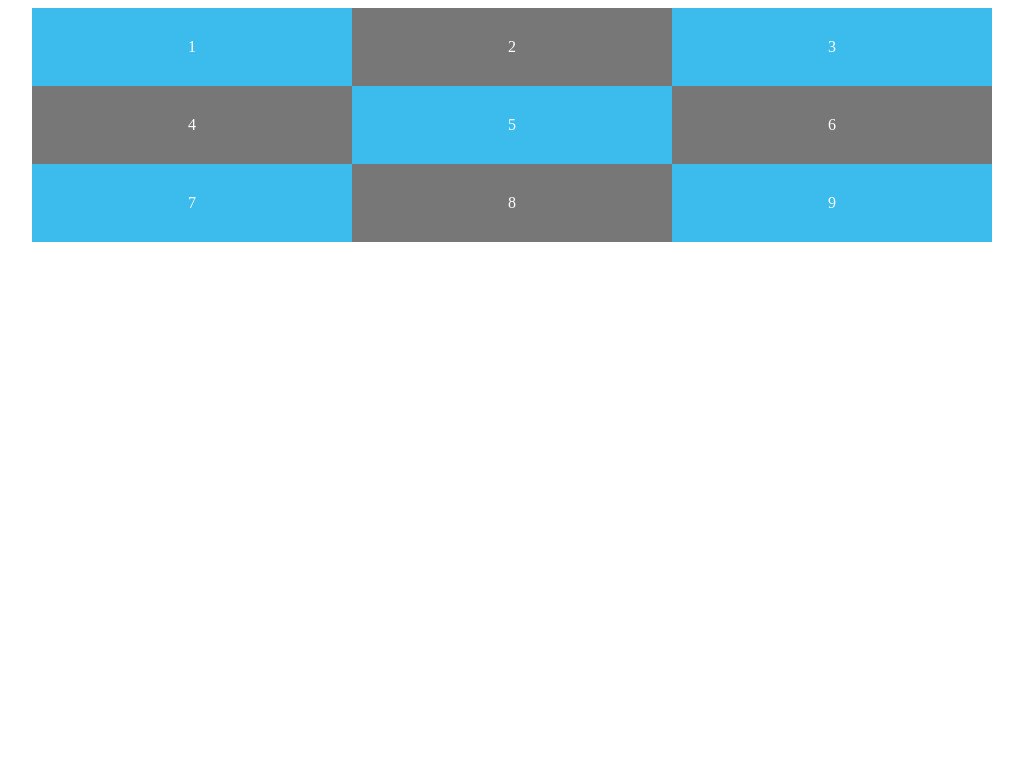
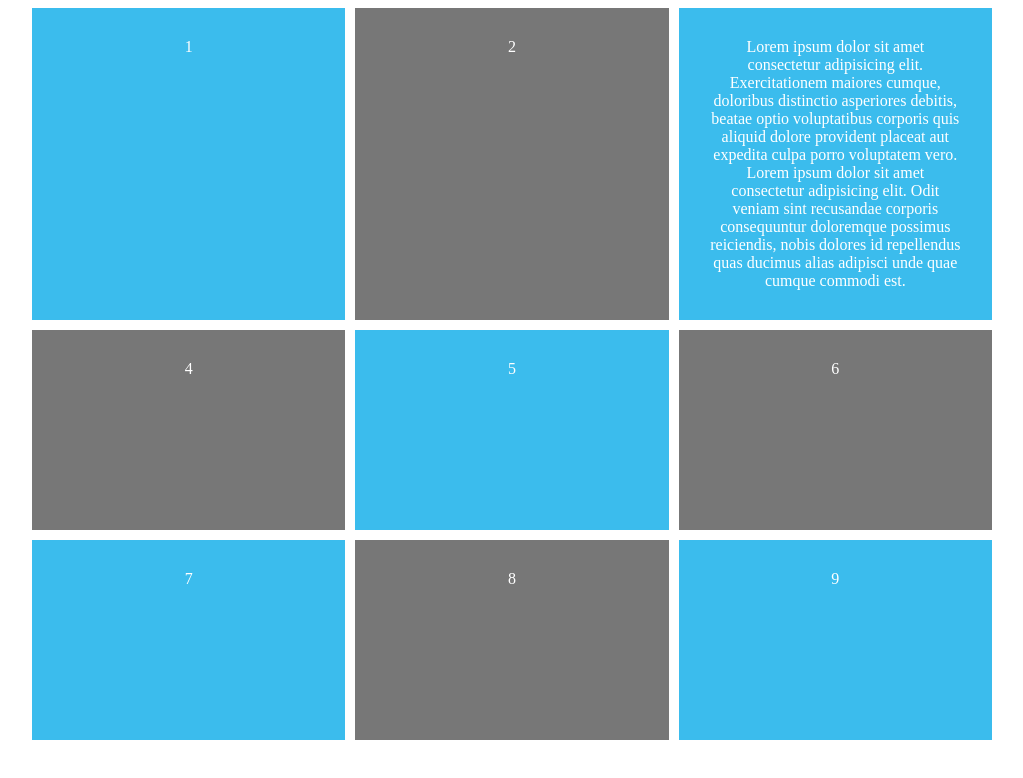
Before and after one commit to h131177/CSS-Grid, a plain HTML site: page index.html in a window 1280 px wide. Shown: the whole page, without its empty margins (128-1151 px from the left). Drawn offline with Linux system fonts and the light colour scheme.

Commit message:
Grid Rows

```diff
--- a/index.html
+++ b/index.html
@@ -1,5 +1,6 @@
 <!DOCTYPE html>
 <html lang="en">
+
 <head>
     <link rel="stylesheet" href="style.css">
     <meta charset="UTF-8">
@@ -7,13 +8,18 @@
     <meta name="viewport" content="width=device-width, initial-scale=1.0">
     <title>Using CSS Grid</title>
 </head>
+
 <body>
 
     <div id="content">
 
         <div>1</div>
         <div>2</div>
-        <div>3</div>
+        <div>Lorem ipsum dolor sit amet consectetur adipisicing elit. Exercitationem maiores cumque, doloribus
+            distinctio asperiores debitis, beatae optio voluptatibus corporis quis aliquid dolore provident placeat aut
+            expedita culpa porro voluptatem vero. Lorem ipsum dolor sit amet consectetur adipisicing elit. Odit veniam
+            sint recusandae corporis consequuntur doloremque possimus reiciendis, nobis dolores id repellendus quas
+            ducimus alias adipisci unde quae cumque commodi est.</div>
         <div>4</div>
         <div>5</div>
         <div>6</div>
@@ -23,4 +29,5 @@
 
     </div>
 </body>
+
 </html>
--- a/style.css
+++ b/style.css
@@ -8,6 +8,12 @@ body {
     /* grid-template-columns: 30% 20% 50%; */
     /* grid-template-columns: 1fr 2fr 1fr; */
     grid-template-columns: repeat(3, 1fr);
+    /* grid-template-rows: 200px 300px 400px 200px; */
+    grid-template-rows: repeat(3, minmax(200px, auto));
+    /* grid-auto-rows: minmax(200px, auto); */
+    /* grid-column-gap: 10px;
+    grid-row-gap: 10px; */
+    grid-gap: 10px;
     max-width: 960px;
     margin: 0 auto;
 }
```
